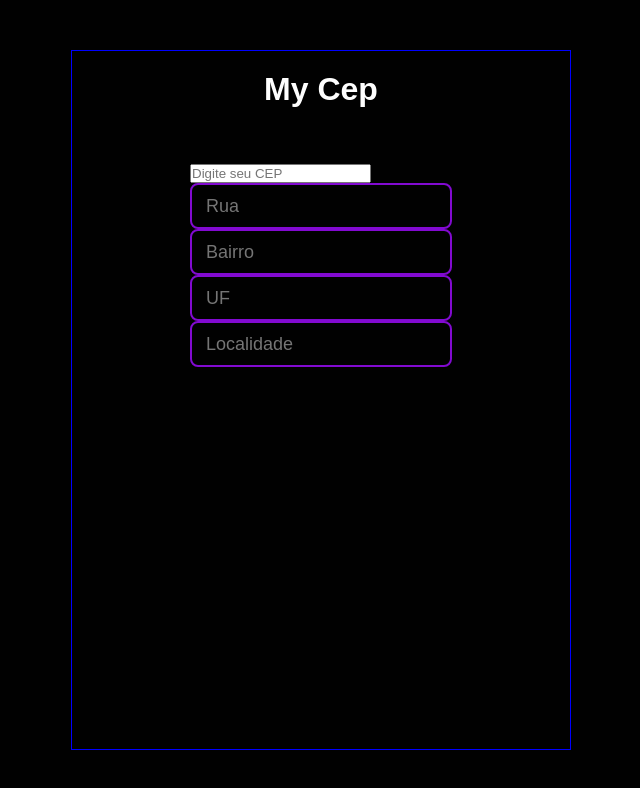
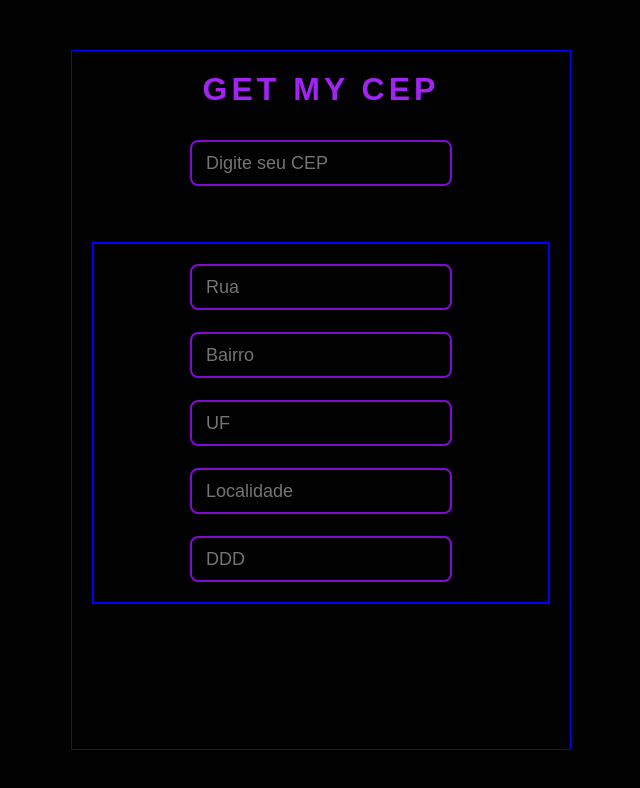
Before and after one commit to nikolaslopes/get-my-cep, a React (Vite) app: page /getcep in a window 1280 px wide. Shown: the top 788 px of the page, without its empty margins (319-959 px from the left). Built offline with nearby package versions, Linux system fonts and the light colour scheme; no server answers.

Commit message:
:fire: adjusted fields

```diff
--- a/src/Pages/GetCep/index.tsx
+++ b/src/Pages/GetCep/index.tsx
@@ -4,7 +4,7 @@ import { useState } from 'react';
 import { InputField } from '../../components/InputField';
 
 export function GetCep() {
-  fetch('https://viacep.com.br/ws/69097360/json/')
+  fetch('https://viacep.com.br/ws/27949-316/json/')
     .then((response) => {
       if (response.status !== 200) {
         console.log('erro ao buscar cep');
@@ -20,6 +20,7 @@ export function GetCep() {
         setNeighborhood(data.bairro);
         setUf(data.uf);
         setLocalion(data.localidade);
+        setDdd(data.ddd);
       }
     });
 
@@ -27,28 +28,27 @@ export function GetCep() {
   const [neighborhood, setNeighborhood] = useState('');
   const [uf, setUf] = useState('');
   const [location, setLocalion] = useState('');
+  const [ddd, setDdd] = useState('');
 
   return (
     <Container>
       <Header>
-        <h1>My Cep</h1>
-      </Header>
-
-      <Content>
-        <input
+        <h1>Get My Cep</h1>
+        <InputField
           type="text"
           name="cep"
           placeholder="Digite seu CEP"
           maxLength={10}
+          autoComplete="no"
         />
+      </Header>
 
+      <Content>
         <InputField placeholder="Rua" disabled={true} value={street} />
-
         <InputField placeholder="Bairro" disabled={true} value={neighborhood} />
-
         <InputField placeholder="UF" disabled={true} value={uf} />
-
         <InputField placeholder="Localidade" disabled={true} value={location} />
+        <InputField placeholder="DDD" disabled={true} value={ddd} />
       </Content>
     </Container>
   );
--- a/src/Pages/GetCep/styles.ts
+++ b/src/Pages/GetCep/styles.ts
@@ -11,8 +11,36 @@ export const Container = styled.div`
   flex-direction: column;
 `;
 
-export const Header = styled.header``;
+export const Header = styled.header`
+  display: flex;
+  align-items: center;
+  flex-direction: column;
+
+  h1 {
+    color: ${({ theme }) => theme.colors.primary.light};
+    letter-spacing: 4px;
+    text-transform: uppercase;
+    margin-bottom: 32px;
+  }
+
+  input {
+    width: 465px;
+  }
+`;
 
 export const Content = styled.div`
   margin-top: 56px;
+  padding: 20px;
+  width: 100%;
+
+  display: flex;
+  align-items: center;
+  justify-content: center;
+  flex-direction: column;
+
+  div + div {
+    margin-top: 22px;
+  }
+
+  border: 2px solid blue;
 `;
```
